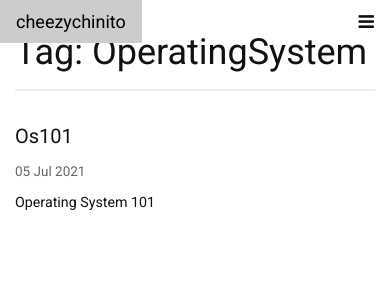
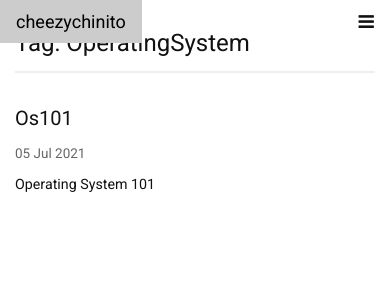
Before and after one commit to agyago/agyago.github.io, a Jekyll site: the page built from tag/OperatingSystem.md, in a window 390 px wide. Shown: the top 300 px of the page. Built offline with Jekyll 4.4.1, drawn with Linux system fonts in a browser that asks for light colours; comment, search, counter and statistics services are not loaded.

Commit message:
Update tagpage.html

```diff
--- a/_layouts/tagpage.html
+++ b/_layouts/tagpage.html
@@ -37,6 +36,8 @@
   margin-bottom: 30px;
   padding-bottom: 10px;
   border-bottom: 2px solid #eee;
+  word-wrap: break-word;
+  overflow-wrap: break-word;
 }
 
 .tagged-posts {
@@ -56,6 +57,8 @@
 .post-preview .post-title {
   font-size: 24px;
   margin-bottom: 10px;
+  word-wrap: break-word;
+  overflow-wrap: break-word;
 }
 
 .post-preview .post-title a {
@@ -97,6 +100,11 @@
 @media screen and (max-width: 768px) {
   .post-preview .post-title {
     font-size: 20px;
+    word-break: break-word;
+  }
+
+  .tag-title {
+    font-size: 24px;
   }
 }
 </style>
```
Also changed, not shown: other parts of _layouts/tagpage.html (+1 -2 lines).
